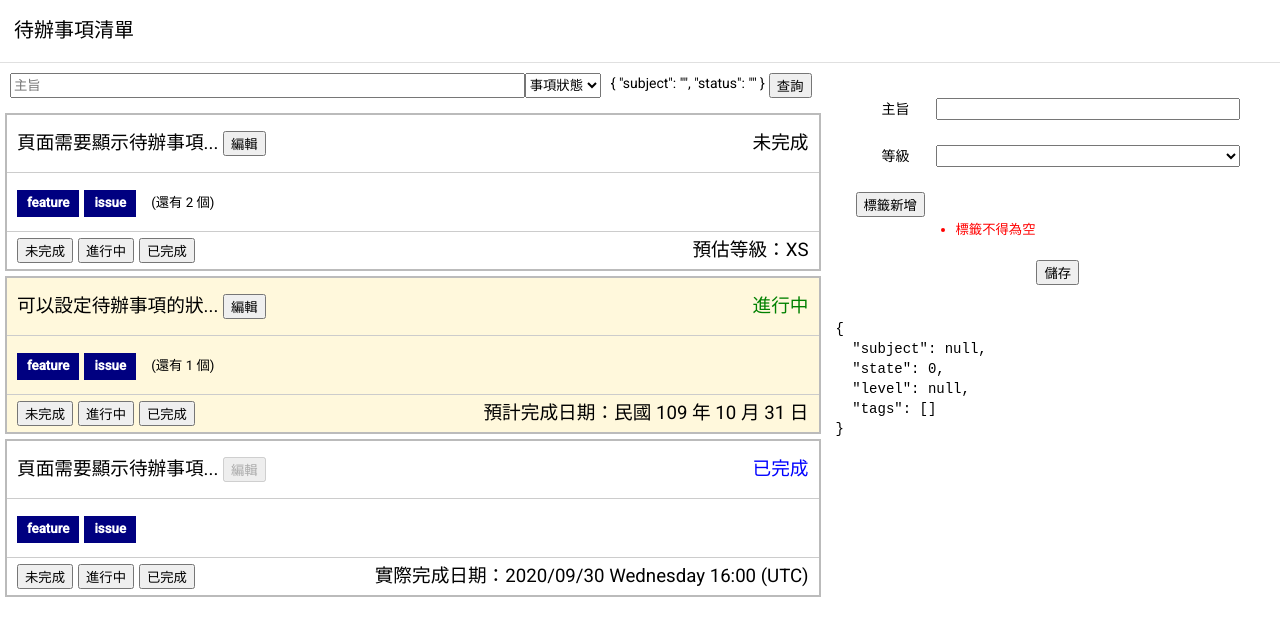
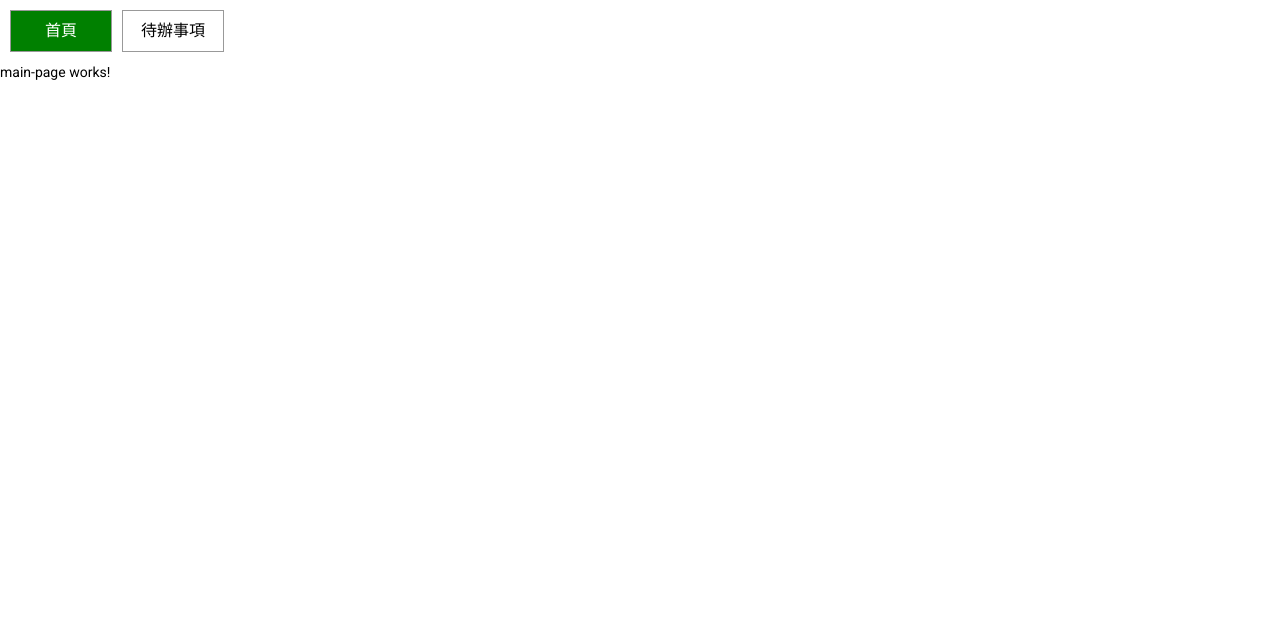
Before and after one commit to Oliver721003/angular-todo-project, an Angular app: page /main in a window 1280 px wide. Before the commit this address led to /. Shown: the top 636 px of the page. Built offline with nearby package versions, Linux system fonts and the light colour scheme; data requests are answered from the project's data file.

Commit message:
feat: router - 利用 routerLink 指令實作頁面切換

```diff
--- a/src/app/app-routing.module.ts
+++ b/src/app/app-routing.module.ts
@@ -1,10 +1,17 @@
 import { NgModule } from '@angular/core';
-import { Routes, RouterModule } from '@angular/router';
+import { RouterModule, Routes } from '@angular/router';
 
-const routes: Routes = [];
+import { MainPageComponent } from './main-page/main-page.component';
+import { TaskPageComponent } from './task/task-page/task-page.component';
+
+const routes: Routes = [
+  { path: '', pathMatch: 'full', redirectTo: 'main' },
+  { path: 'main', component: MainPageComponent },
+  { path: 'task-list', component: TaskPageComponent },
+];
 
 @NgModule({
   imports: [RouterModule.forRoot(routes)],
-  exports: [RouterModule]
+  exports: [RouterModule],
 })
-export class AppRoutingModule { }
+export class AppRoutingModule {}
--- a/src/app/app.component.css
+++ b/src/app/app.component.css
@@ -1,13 +1,26 @@
-div {
-  display: flex;
-  justify-content: space-between;
+nav {
+  padding: 10px;
 }
 
-div *:first-child {
+nav a {
   margin-right: 10px;
-  width: 65%;
+  border: solid 1px #999;
+  display: inline-block;
+  font-size: 12pt;
+  padding: 10px;
+  min-width: 80px;
+  text-align: center;
 }
 
-div *:last-child {
-  width: 35%;
+nav a:link,
+nav a:visited,
+nav a:hover,
+nav a:active {
+  color: black;
+  text-decoration: none;
 }
+
+nav a.active {
+  background-color: green;
+  color: white;
+}
--- a/src/app/app.component.html
+++ b/src/app/app.component.html
@@ -1,7 +1,5 @@
-<app-page-container>
-  <app-page-title pageTitle="待辦事項清單"></app-page-title>
-  <div>
-    <app-task-list></app-task-list>
-    <app-task-form></app-task-form>
-  </div>
-</app-page-container>
+<nav>
+  <a [routerLink]="['main']" routerLinkActive="active">首頁</a>
+  <a [routerLink]="'task-list'" routerLinkActive="active">待辦事項</a>
+</nav>
+<router-outlet></router-outlet>
--- a/src/app/app.component.ts
+++ b/src/app/app.component.ts
@@ -1,6 +1,4 @@
 import { Component, OnInit } from '@angular/core';
-
-import { CounterService } from './task/services/counter.service';
 
 @Component({
   selector: 'app-root',
@@ -8,49 +6,5 @@ import { CounterService } from './task/services/counter.service';
   styleUrls: ['./app.component.css'],
 })
 export class AppComponent implements OnInit {
-  // tasks: Task[] = [];
-
-  // selectedTask: Task;
-
-  // get completeRate(): number {
-  //   const completeCount = this.tasks.filter((task) => task.state === TaskState.Finish).length;
-  //   return completeCount / this.tasks.length || 0;
-  // }
-
-  // constructor(public counterService: CounterService) {}
-
-  ngOnInit(): void {
-    // this.onSelectTask(0);
-  }
-
-  // onLoad(): void {
-  //   this.tasks = [
-  //     new Task('頁面需要顯示待辦事項主旨'),
-  //     new Task('可以設定待辦事項的狀態', TaskState.Doing),
-  //     new Task('當待辦事項狀態為已完的事項無法編輯事項', TaskState.Finish),
-  //   ];
-  //   this.tasks[0].level = 'XS';
-  //   this.tasks[0].tags = ['FEATURE', 'ISSUE', 'enhancement', 'discussion'];
-
-  //   this.tasks[1].level = 'S';
-  //   this.tasks[1].tags = ['Feature', 'Issue', 'document'];
-  //   this.tasks[1].expectDate = new Date(2020, 10, 1);
-
-  //   this.tasks[2].level = 'M';
-  //   this.tasks[2].tags = ['feature', 'issue'];
-  //   this.tasks[2].expectDate = new Date(2020, 9, 1);
-  //   this.tasks[2].finishedDate = new Date(2020, 9, 1);
-  // }
-
-  // onClear(): void {
-  //   this.tasks = [];
-  // }
-
-  // onSelectTask(index: number): void {
-  //   this.selectedTask = this.tasks[index];
-  // }
-
-  // onStateChange(state: TaskState): void {
-  //   this.selectedTask.state = state;
-  // }
+  ngOnInit(): void {}
 }
--- a/src/app/app.module.ts
+++ b/src/app/app.module.ts
@@ -6,10 +6,11 @@ import { AppRoutingModule } from './app-routing.module';
 import { AppComponent } from './app.component';
 import { TaskModule } from './task/task.module';
 import { UiModule } from './ui/ui.module';
+import { MainPageComponent } from './main-page/main-page.component';
 
 @NgModule({
   imports: [BrowserModule, AppRoutingModule, BrowserAnimationsModule, TaskModule, UiModule],
-  declarations: [AppComponent],
+  declarations: [AppComponent, MainPageComponent],
   bootstrap: [AppComponent],
 })
 export class AppModule {}
--- /dev/null
+++ b/src/app/main-page/main-page.component.html
@@ -0,0 +1 @@
+<p>main-page works!</p>
--- /dev/null
+++ b/src/app/main-page/main-page.component.ts
@@ -0,0 +1,14 @@
+import { Component, OnInit } from '@angular/core';
+
+@Component({
+  templateUrl: './main-page.component.html',
+  styleUrls: ['./main-page.component.css']
+})
+export class MainPageComponent implements OnInit {
+
+  constructor() { }
+
+  ngOnInit(): void {
+  }
+
+}
--- /dev/null
+++ b/src/app/task/task-page/task-page.component.html
@@ -0,0 +1,4 @@
+<app-page-container>
+  <app-page-title pageTitle="待辦事項清單"></app-page-title>
+  <app-task-list></app-task-list>
+</app-page-container>
--- /dev/null
+++ b/src/app/task/task-page/task-page.component.ts
@@ -0,0 +1,12 @@
+import { Component, OnInit } from '@angular/core';
+
+@Component({
+  selector: 'app-task-page',
+  templateUrl: './task-page.component.html',
+  styleUrls: ['./task-page.component.css'],
+})
+export class TaskPageComponent implements OnInit {
+  constructor() {}
+
+  ngOnInit(): void {}
+}
```
Also changed, not shown: src/app/task/task.module.ts (+5 -3 lines), src/app/main-page/main-page.component.css (added), src/app/task/task-page/task-page.component.css (added), 2 other files (tests, documents, lock files or other folders).
